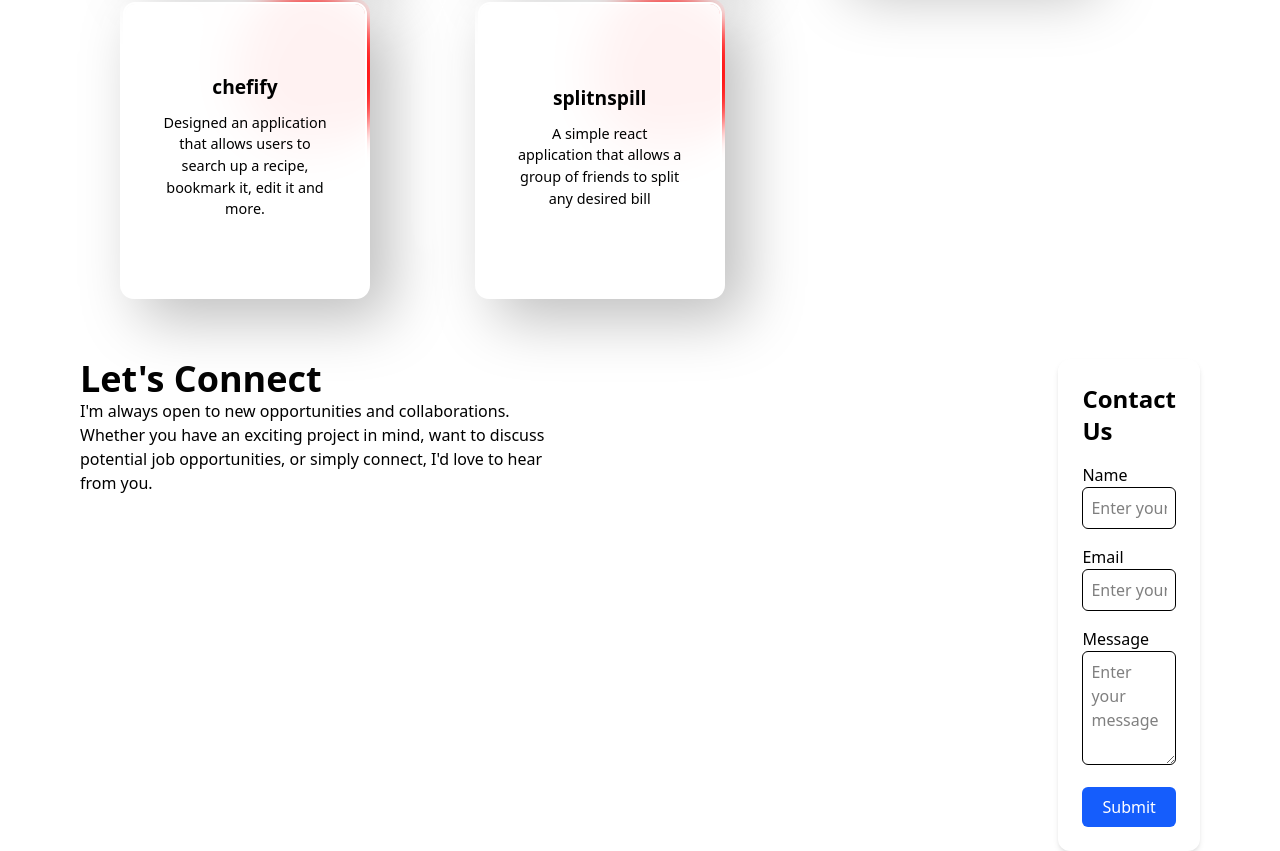
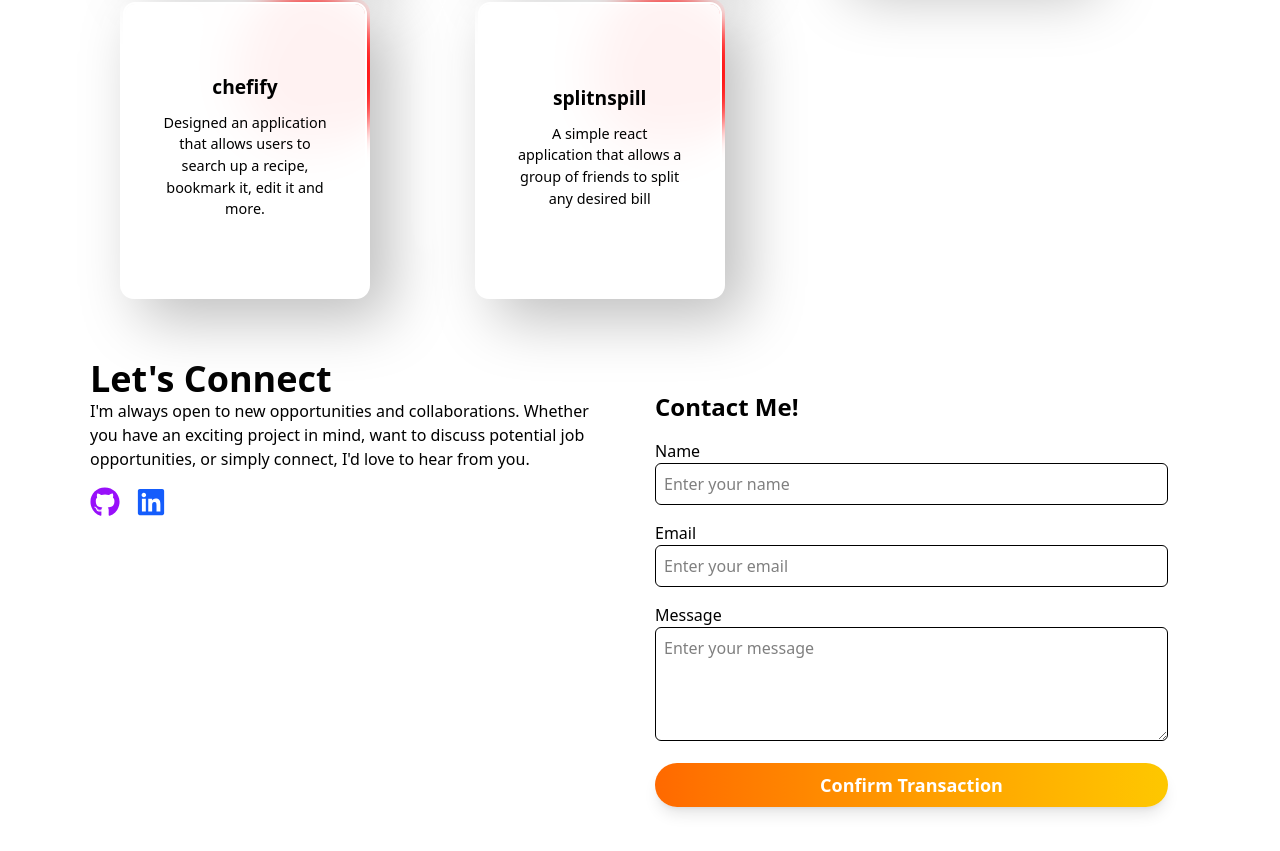
Before and after one commit to Manan565/manan565.github.io, a React (Vite) app: page / in a window 1280 px wide. Shown: the part 1271-2122 px from the top of the page. Built offline with nearby package versions, Linux system fonts and the light colour scheme.

Commit message:
added styles

```diff
--- a/package.json
+++ b/package.json
@@ -15,6 +15,7 @@
     "@tailwindcss/vite": "^4.0.3",
     "react": "^19.0.0",
     "react-dom": "^19.0.0",
+    "react-icons": "^5.4.0",
     "styled-components": "^6.1.15",
     "tailwindcss": "^4.0.3"
   },
--- a/src/components/Contact.jsx
+++ b/src/components/Contact.jsx
@@ -1,4 +1,6 @@
 import { useState } from "react";
+import { FaGithub, FaLinkedin } from "react-icons/fa";
+
 const Contact = () => {
   const [formData, setFormData] = useState({
     name: "",
@@ -44,10 +46,26 @@ const Contact = () => {
           have an exciting project in mind, want to discuss potential job
           opportunities, or simply connect, I'd love to hear from you.
         </p>
+        <div className="flex space-x-4 mt-4">
+          <a
+            href="https://github.com/Manan565"
+            target="_blank"
+            rel="noopener noreferrer"
+          >
+            <FaGithub className="text-purple-600 text-3xl hover:opacity-80" />
+          </a>
+          <a
+            href="https://www.linkedin.com/in/manan-mehta-073630322/"
+            target="_blank"
+            rel="noopener noreferrer"
+          >
+            <FaLinkedin className="text-blue-600 text-3xl hover:opacity-80" />
+          </a>
+        </div>
       </div>
 
-      <div className="max-w-md mx-auto bg-white p-6 rounded-xl shadow-md">
-        <h2 className="text-2xl font-bold mb-4">Contact Us</h2>
+      <div className="max-w-2xl mx-auto bg-white p-8 rounded-xl shadow-mdd">
+        <h2 className="text-2xl font-bold mb-4">Contact Me!</h2>
         {submitted ? (
           <p className="text-green-600">Thank you for your message!</p>
         ) : (
@@ -97,9 +115,10 @@ const Contact = () => {
 
             <button
               type="submit"
-              className="w-full bg-blue-600 text-white py-2 rounded-md"
+              className="w-full bg-gradient-to-r from-orange-500 to-yellow-400 text-white py-2 rounded-full text-lg font-bold shadow-lg hover:opacity-90 cursor-pointer"
+              onClick={handleSubmit}
             >
-              Submit
+              Confirm Transaction
             </button>
           </form>
         )}
--- a/src/index.css
+++ b/src/index.css
@@ -4,10 +4,14 @@
   margin-top: 20px;
   display: flex;
   justify-content: space-between;
+  /* Aligns items vertically */
 }
+
 .contact > * {
-  margin-right: 500px; /* Adds space between elements */
+  flex: 1; /* Ensures equal width for both elements */
+  margin: 0 10px; /* Adds spacing between them */
 }
+
 .contact > *:last-child {
-  margin-right: 0; /* Removes margin from last item */
+  margin-right: 0;
 }
```
Also changed, not shown: 1 other file (tests, documents, lock files or other folders).
